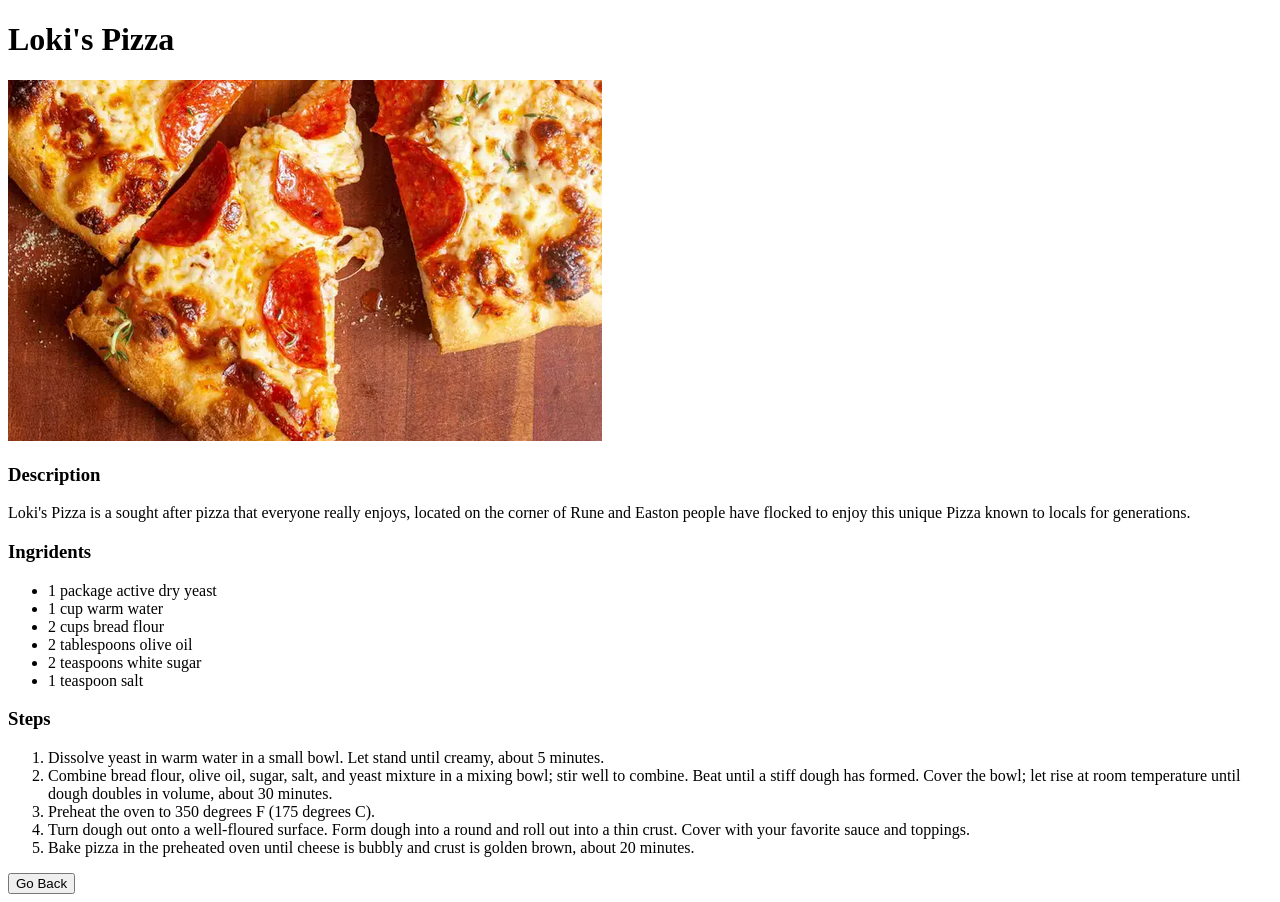
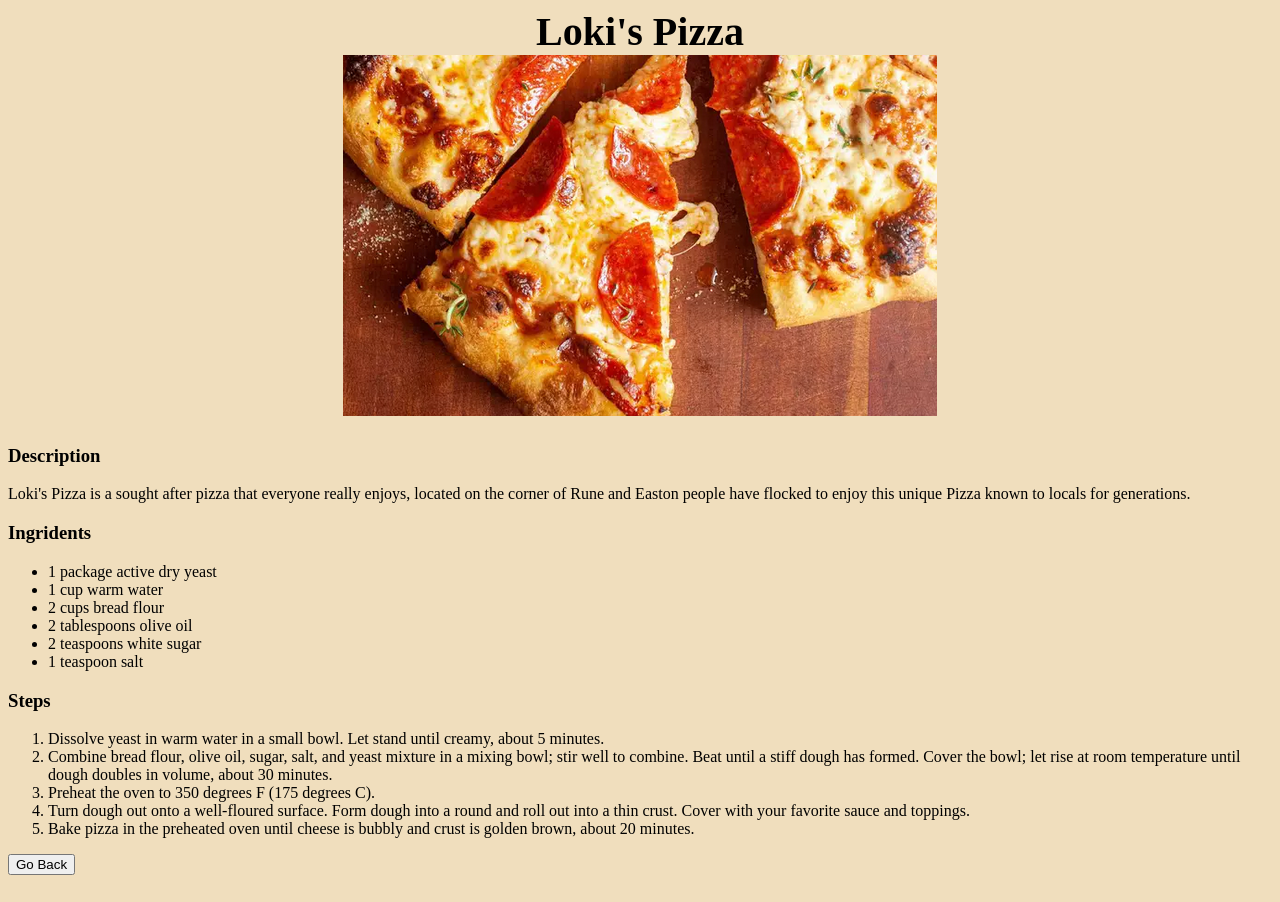
Before and after one commit to 5aki1988/Odin-recipes, a plain HTML site: page recipes/pizza.html in a window 1280 px wide. Drawn offline with Linux system fonts and the light colour scheme.

Commit message:
PIzza amend HTML
Defined and linked selectors for pizza recipe

```diff
--- a/recipes/pizza.html
+++ b/recipes/pizza.html
@@ -5,10 +5,13 @@
     <meta http-equiv="X-UA-Compatible" content="IE=edge">
     <meta name="viewport" content="width=device-width, initial-scale=1.0">
     <title>Loki's Pizza</title>
+    <link rel="stylesheet" href="style-pizza.css">
 </head>
 <body>
-    <h1>Loki's Pizza</h1>
-    <img src="pizza.png">
+    <div class="title">Loki's Pizza</div>
+    <div>
+        <img src="pizza.png">
+    </div>
     <h3>Description</h3>
     <p>Loki's Pizza is a sought after pizza that everyone really enjoys, located on the corner of Rune and Easton people have flocked to enjoy this unique Pizza known to locals for generations.</p>
     <h3>Ingridents</h3>
```
